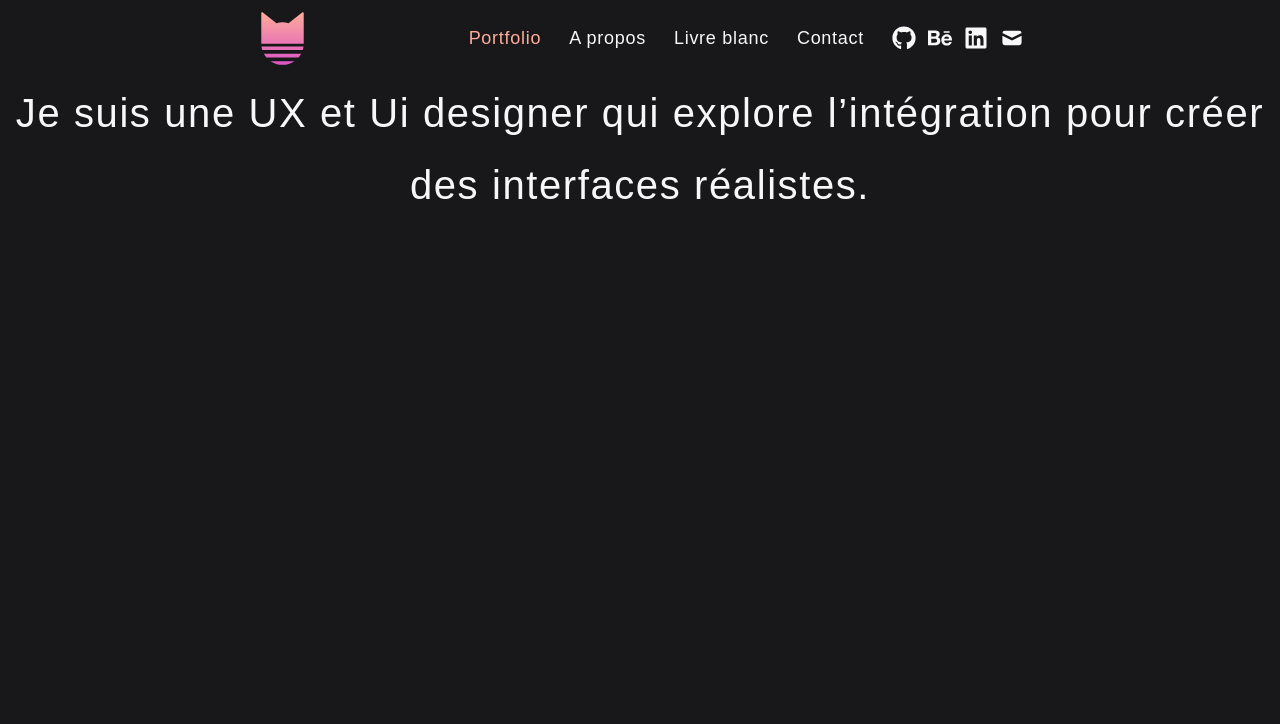
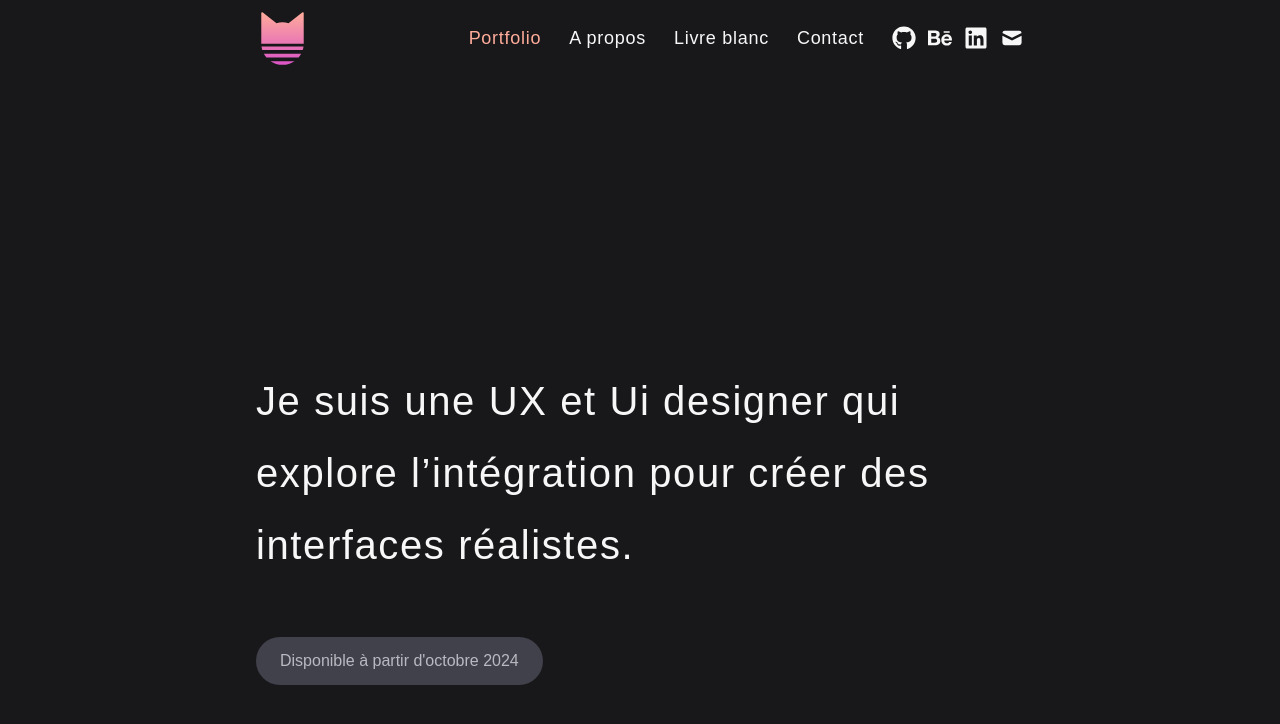
Before and after one commit to Assoghe/portfonextjs, a Next.js app: page / in a window 1280 px wide. Shown: the top 724 px of the page. Built offline with nearby package versions, Linux system fonts and the light colour scheme; a web font is replaced by a local one.

Commit message:
HeroSection > Add tag in Hero-top-view

```diff
--- a/src/app/portfolio/_components/hero-top-view.tsx
+++ b/src/app/portfolio/_components/hero-top-view.tsx
@@ -1,12 +1,16 @@
 import { Container } from "@/app/ui/container/container";
 import { Typography } from "@/app/ui/design-system/typography/typography";
+import { Tag } from "@/app/ui/tag/tag";
 
 export const HeroTopView = () => {
     return (
-        <Container className="pt-90 h-full text-center items-center">
-            <Typography variant="h1" component="h1">
+        <Container className="px-16  my-40	xl:my-72 xl:px-64 ">
+            <Typography variant="h1" component="h1" className="my-14">
             Je suis une UX et Ui designer qui explore l’intégration pour créer des interfaces réalistes.
-                </Typography>
+            </Typography>
+            <Tag variant="default">
+                Disponible à partir d'octobre 2024
+            </Tag>
         </Container>
     )
 }
```
